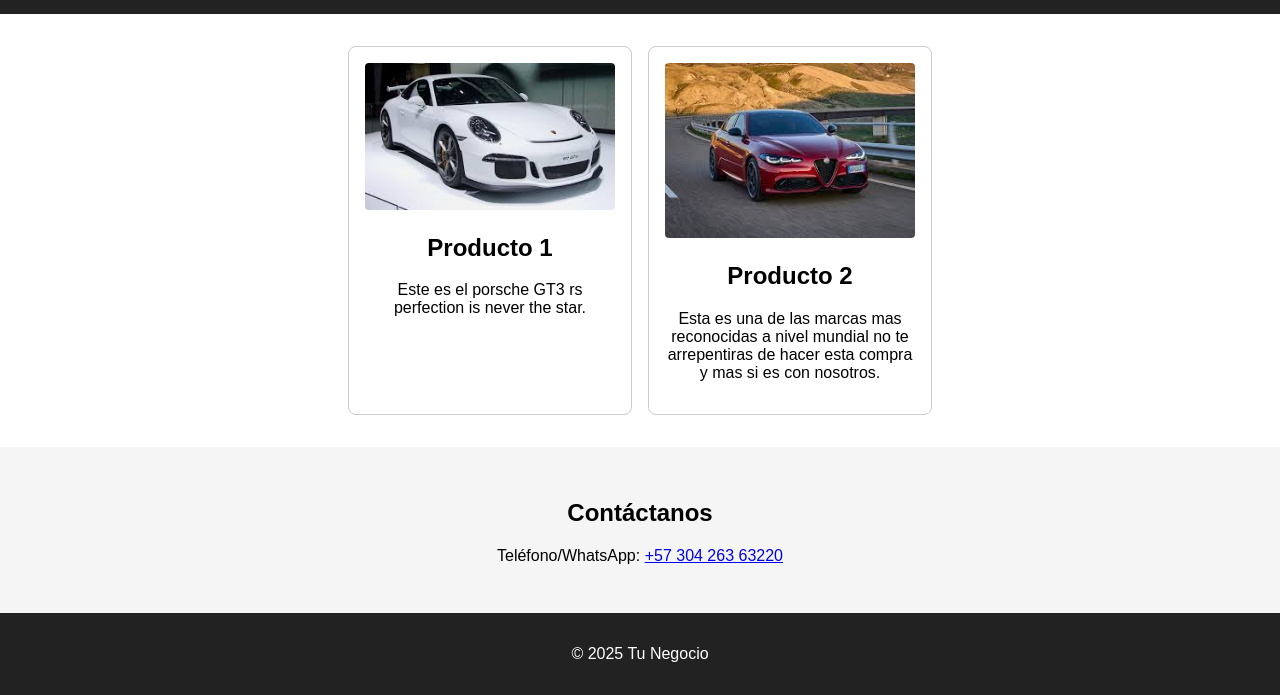
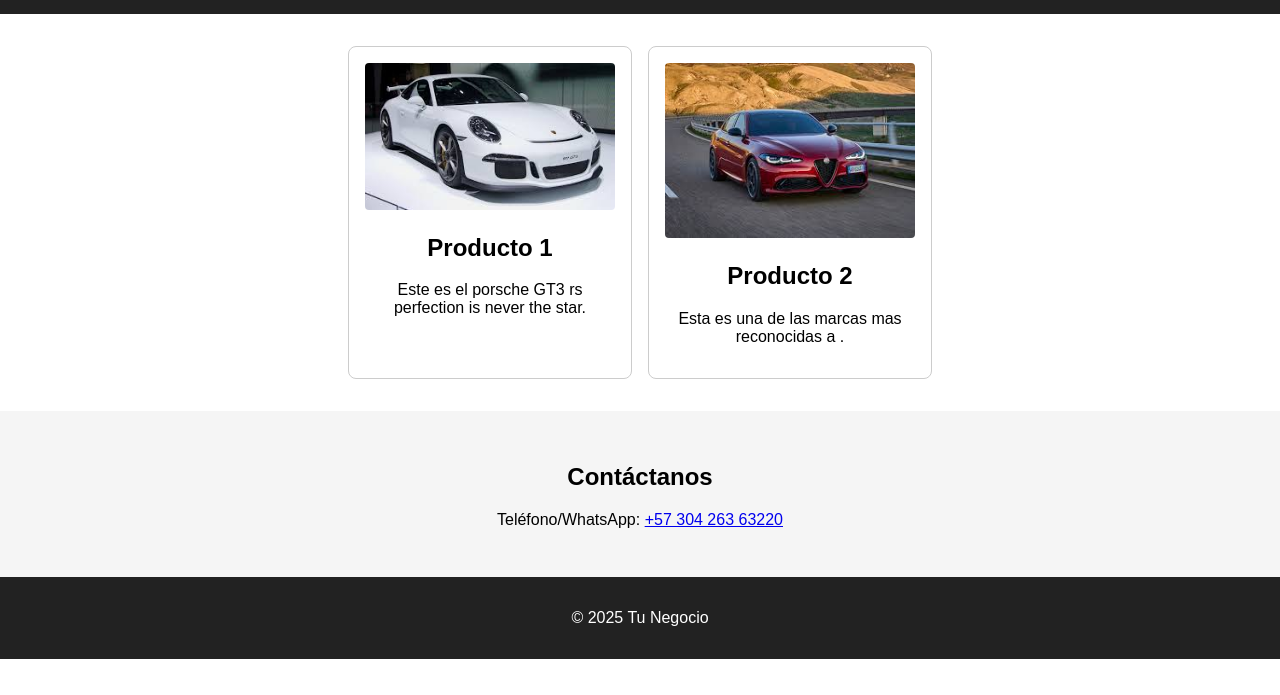
Before and after one commit to jorgiho/mi-pagina, a plain HTML site: page index.html in a window 1280 px wide. Shown: the part 116-811 px from the top of the page. Drawn offline with Linux system fonts and the light colour scheme.

Commit message:
Actualicé toda la página

```diff
--- a/index.html
+++ b/index.html
@@ -24,7 +24,7 @@
     <div class="producto">
       <img src="descarga.jpeg" alt="alfa romero" />
       <h2>Producto 2</h2>
-      <p>Esta es una de las marcas mas reconocidas a nivel mundial no te arrepentiras de hacer esta compra y mas si es con nosotros.</p>
+      <p>Esta es una de las marcas mas reconocidas a .</p>
     </div>
   </section>
 
```
